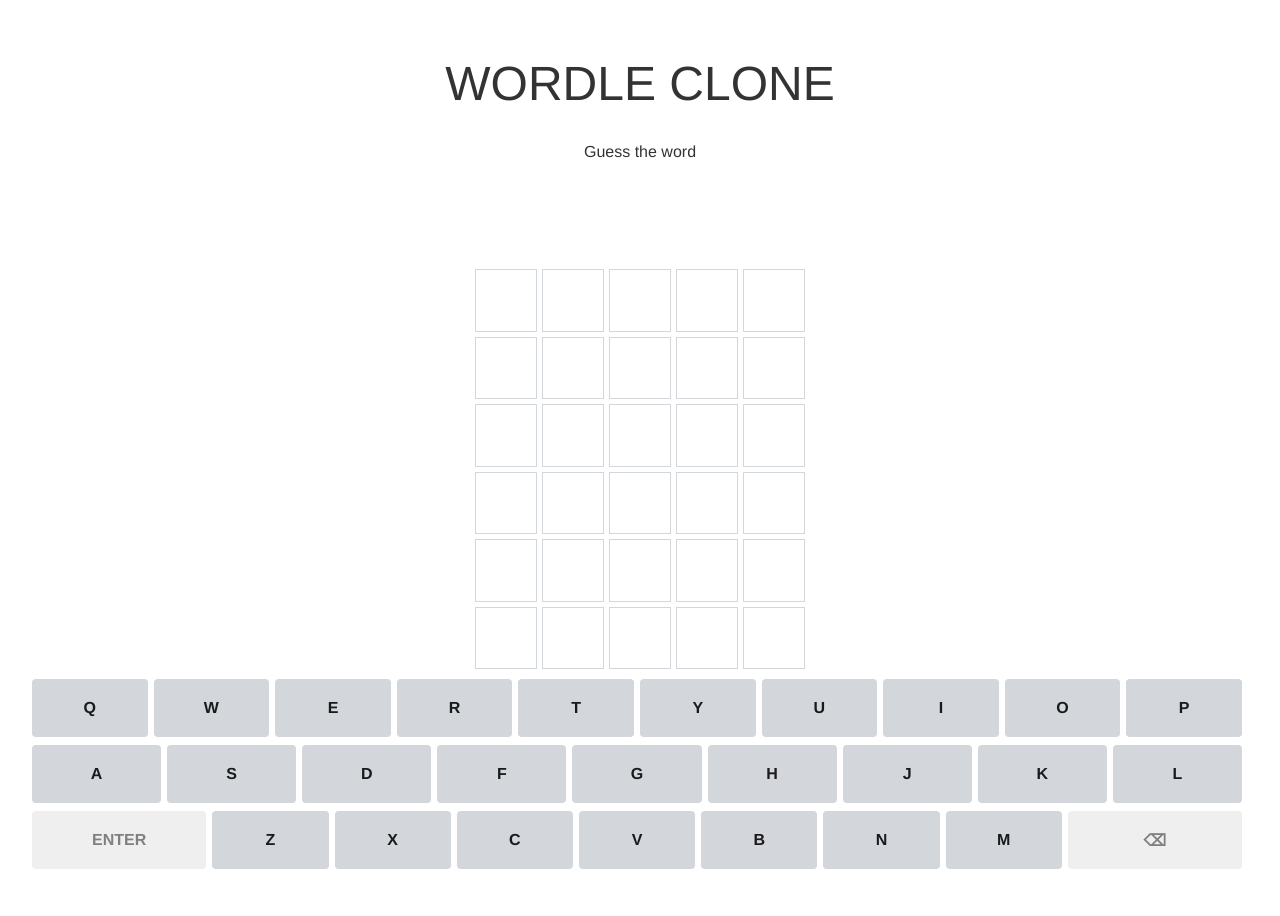
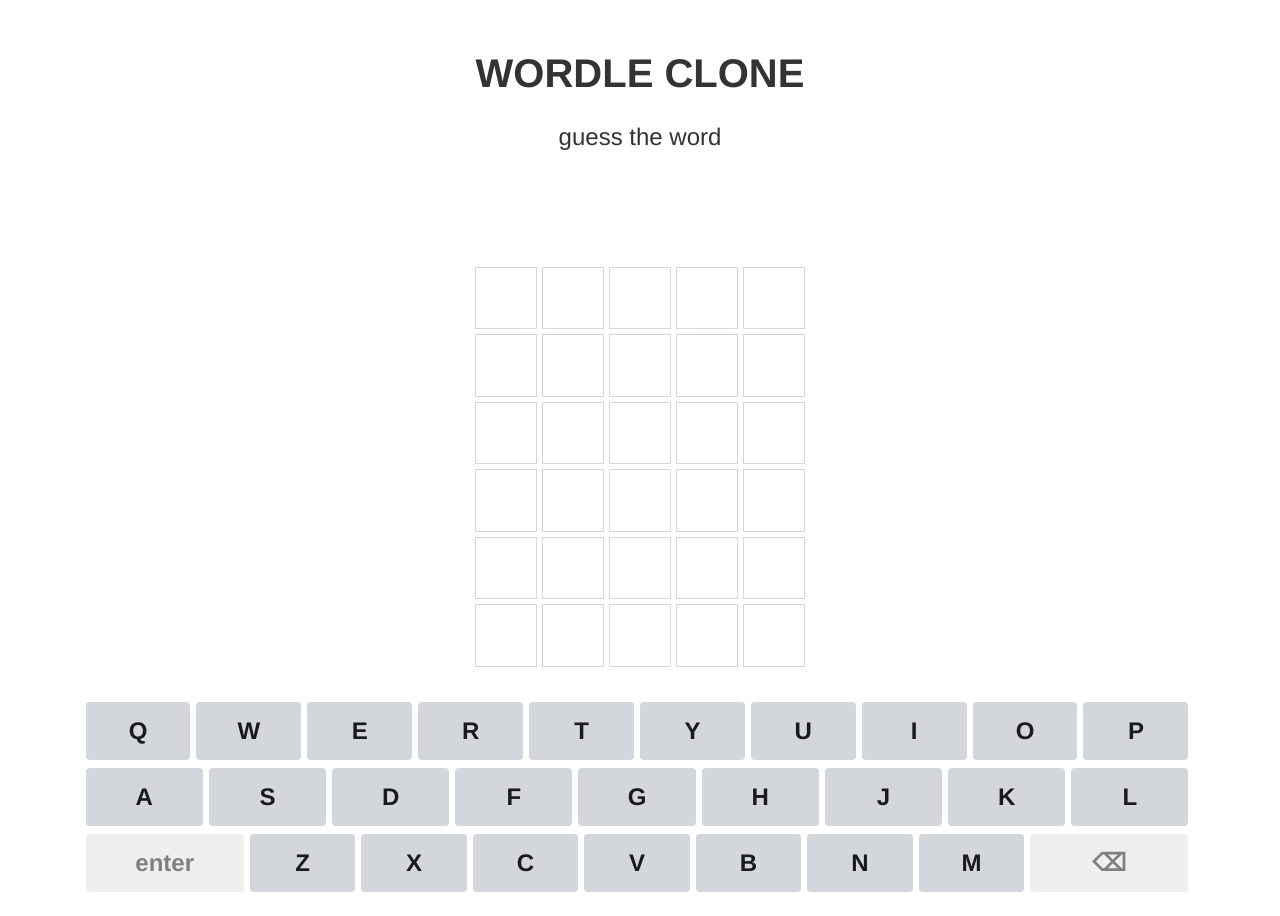
Before and after one commit to khaleeqahmad/wordle-clone, a Svelte app: page / in a window 1280 px wide. Before the commit the page ends 893 px from the top, so only its background shows below. Built offline with nearby package versions, Linux system fonts and the light colour scheme.

Commit message:
Some styling tweaks

```diff
--- a/src/App.svelte
+++ b/src/App.svelte
@@ -4,8 +4,10 @@
 
 
 <main>
-  <h1>Wordle&nbsp;Clone</h1>
-  <p>Guess the word</p>
+  <header>
+    <h1>Wordle&nbsp;Clone</h1>
+    <p>Guess the word</p>
+  </header>
 
   <Game/>
 </main>
@@ -21,8 +23,13 @@
 
   h1 {
     text-transform: uppercase;
-    font-size: 3em;
-    font-weight: 100;
+    font-size: 2.5em;
+    font-weight: bold;
+  }
+
+  p {
+    text-transform: lowercase;
+    font-size: 1.5rem;
   }
 
   @media (min-width: 640px) {
--- a/src/Key.svelte
+++ b/src/Key.svelte
@@ -18,10 +18,12 @@
 <style>
   .key {
     font-weight: bold;
+    font-size: 1.5rem;
     border: 0;
     padding: 0;
     margin: 0 6px 0 0;
     height: 58px;
+    min-width: 2.5rem;
     border-radius: 4px;
     cursor: pointer;
     user-select: none;
@@ -37,6 +39,7 @@
   .control {
     color: gray;
     background: #efefef;
+    text-transform: lowercase;
     flex: 1.5;
   }
 
--- a/src/Keyboard.svelte
+++ b/src/Keyboard.svelte
@@ -42,8 +42,12 @@
 
 <style>
   .keyboard {
-    margin: 0 8px;
+    margin-left: auto;
+    margin-right: auto;
     user-select: none;
+    bottom:0;
+    padding-top: 25px;
+    width:90%;
   }
 
   .keyboard-row {
--- a/src/Tile.svelte
+++ b/src/Tile.svelte
@@ -13,8 +13,8 @@
     align-items: center;
     padding: 0.5rem 0;
     text-align: center;
-    font-size: 2rem;
-    line-height: 2rem;
+    font-size: 2.5rem;
+    line-height: 2.5rem;
     font-weight: bold;
     vertical-align: middle;
     box-sizing: border-box;
```
